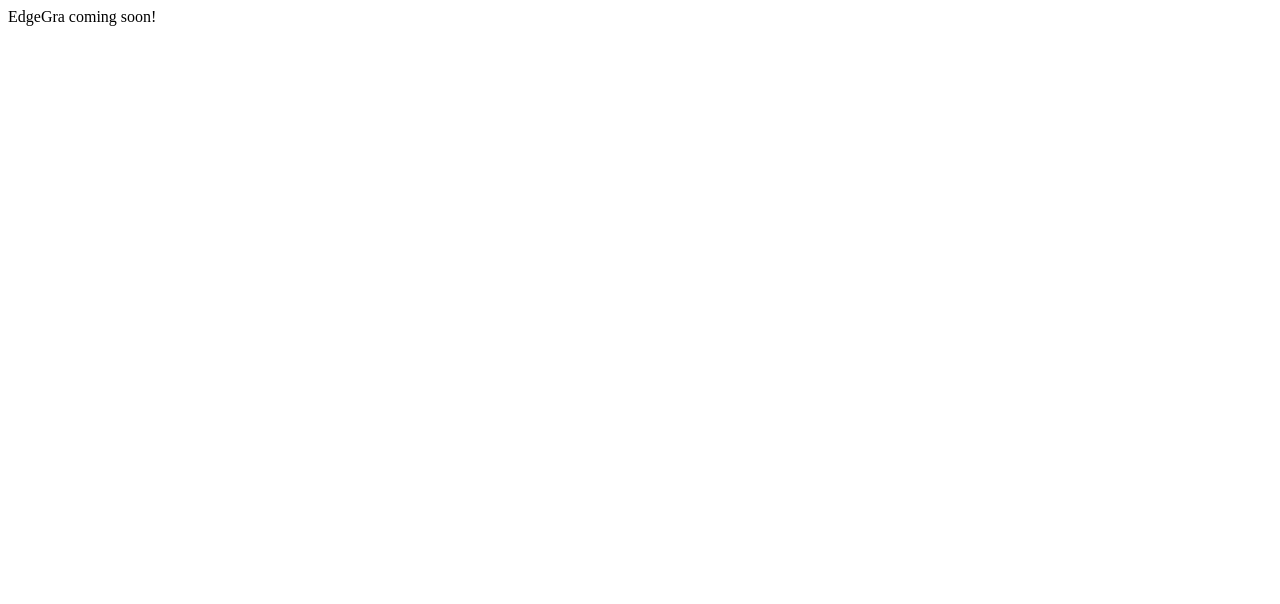
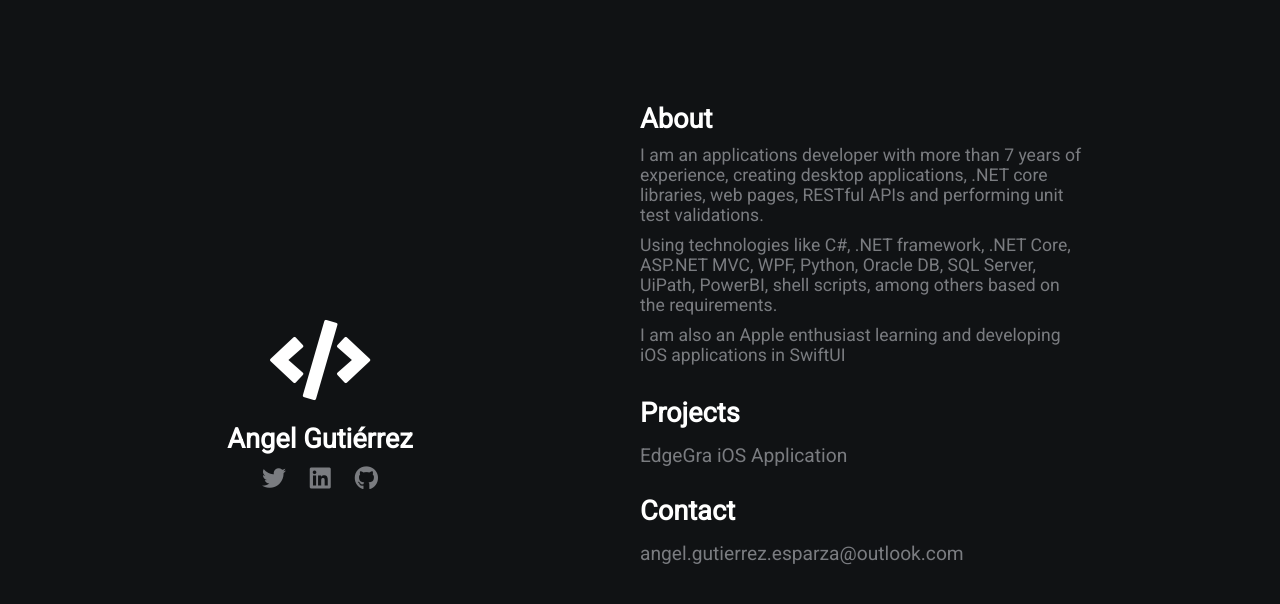
Before and after one commit to Pliskin2392/Pliskin2392.github.io, a plain HTML site: page index.html in a window 1280 px wide. Drawn offline with Linux system fonts and the light colour scheme.

Commit message:
Design changes

```diff
--- a/index.html
+++ b/index.html
@@ -1 +1,34 @@
-EdgeGra coming soon!
+<!DOCTYPE html>
+<html lang="en">
+<head>
+    <meta charset="UTF-8">
+    <meta name="viewport" content="width=device-width, initial-scale=1.0">
+    <meta http-equiv="X-UA-Compatible" content="ie=edge">
+    <link rel="stylesheet" href="https://use.fontawesome.com/releases/v5.4.1/css/all.css" integrity="sha384-5sAR7xN1Nv6T6+dT2mhtzEpVJvfS3NScPQTrOxhwjIuvcA67KV2R5Jz6kr4abQsz" crossorigin="anonymous">
+    <link rel="stylesheet" href="style.css">
+    <title>Angel Gutiérrez</title>
+</head>
+<body>
+    <div class="grid-2">
+        <div class="section-1">
+            <i class="fas fa-code fa-5x white"></i>
+            <h2>Angel Gutiérrez</h2>
+            <a href="https://twitter.com/9223Angel"><i class="fab fa-twitter"></i></a>
+            <a href="https://linkedin.com/in/angelivangutierrezesparza"><i class="fab fa-linkedin"></i></a>
+            <a href="https://github.com/Pliskin2392"><i class="fab fa-github"></i></a>
+        </div>
+        <div class="section-2">
+
+            <h2>About</h2>
+            <p>I am an applications developer with more than 7 years of experience, creating desktop applications, .NET core libraries, web pages, RESTful APIs and performing unit test validations.</p>
+            <p>Using technologies like C#, .NET framework, .NET Core, ASP.NET MVC, WPF, Python, Oracle DB, SQL Server, UiPath, PowerBI, shell scripts, among others based on the requirements.</p>
+            <p>I am also an Apple enthusiast learning and developing iOS applications in SwiftUI</p>
+
+            <h2>Projects</h2>
+            <a href="#">EdgeGra iOS Application</a>
+            <h2>Contact</h2>
+            <a href="mailto:angel.gutierrez.esparza@outlook.com">angel.gutierrez.esparza@outlook.com</a>
+        </div>
+    </div>
+</body>
+</html>
--- /dev/null
+++ b/style.css
@@ -0,0 +1,104 @@
+/* global */
+@import url('https://fonts.googleapis.com/css?family=Roboto');
+
+.grid-2{
+    display: grid;
+    grid-template-columns: repeat(2,1fr);
+}
+
+body{
+    margin: 0;
+    padding: 0;
+    font-family: 'Roboto', sans-serif;
+    background-color: #101214;
+    color: #7A7C80;
+
+}
+
+h2,.white{
+    color: #fff;
+}
+
+a{
+    color: #7A7C80;
+    text-decoration: none;
+}
+/* section 1 */
+.section-1{
+    padding-top: 40vh;
+    text-align: center;
+}
+
+.section-1 p{
+    font-size: 1.1rem;
+    padding-bottom: 10px;
+    margin:0;
+}
+
+.section-1 h2{
+    font-size: 1.7rem;
+    margin-bottom: 10px;
+}
+
+.section-1 a{
+    font-size: 1.5rem;
+    padding: 10px;
+}
+/* section 2 */
+.section-2{
+    padding-top: 10vh;
+    width: 70%;
+}
+
+.section-2 h2{
+    font-size: 1.7rem;
+    margin-bottom: 10px;
+}
+
+.section-2 p{
+    font-size: 1.1rem;
+    padding-bottom: 10px;
+    margin:0;
+}
+
+.section-2 a{
+    display: block;
+    padding: 5px;
+    font-size: 1.2rem;
+    padding-left: 0;
+    width: 240px;
+}
+/* animations / utilities */
+.section-2 a:hover{
+    font-size: 1.3rem;
+    color: #fff;
+    cursor: pointer;
+    transition: 0.2s;
+}
+
+.section-1 a:hover{
+    color: #fff;
+    cursor: pointer;
+    transition: 0.3s;
+}
+
+.white:hover{
+    position: relative;
+    padding-left: 10px;
+}
+
+/* media queries */
+@media(max-width:780px){
+    .grid-2{
+        grid-template-columns: 1fr;
+    }
+    .section-1{
+        padding:0;
+        padding-top: 5rem;
+    }
+    .section-2{
+        padding: 0;
+        padding-left: 1.5rem;
+        padding-top: 2rem;
+    }
+}
```
Also changed, not shown: 1 other file.
